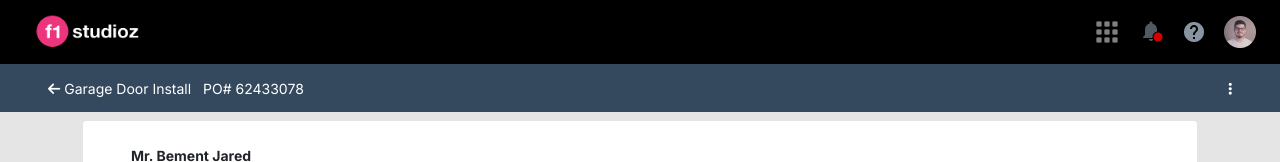
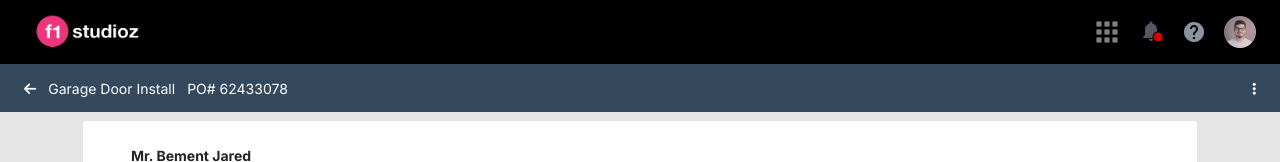
Before and after one commit to pandeyrochak/f1studioz-assignment, a plain HTML site: page order-details.html in a window 1280 px wide. Shown: the top 162 px of the page. Drawn offline with nearby package versions, Linux system fonts and the light colour scheme.

Commit message:
Fixed spacing in header

```diff
--- a/order-details.html
+++ b/order-details.html
@@ -24,9 +24,9 @@
     </nav>
 
     <!-- header-->
-    <div class="d-flex justify-content-between align-items-center navigation-tab px-5 position-sticky">
+    <div class="d-flex justify-content-between align-items-center navigation-tab px-4 position-sticky">
         <div>
-             <i class="fa fa-arrow-left go-back"></i> Garage Door Install <span class="mx-2">PO# 62433078</span> </div>
+             <i class="fa fa-arrow-left go-back"></i> <span class="mx-2">Garage Door Install</span><span class="mx-1">PO# 62433078</span> </div>
         <div>
             <i class="fas fa-ellipsis-v"></i>
         </div>
```
